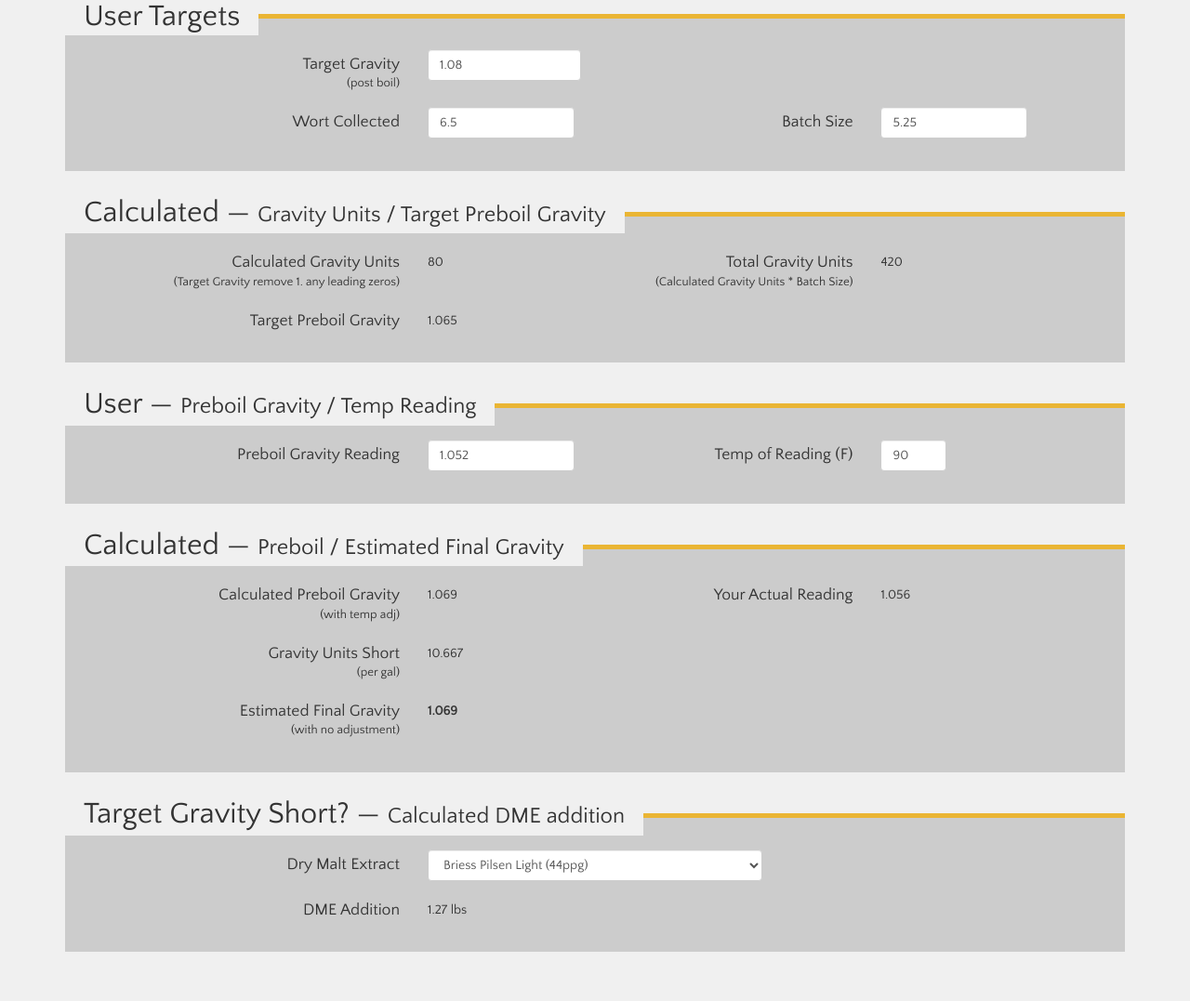
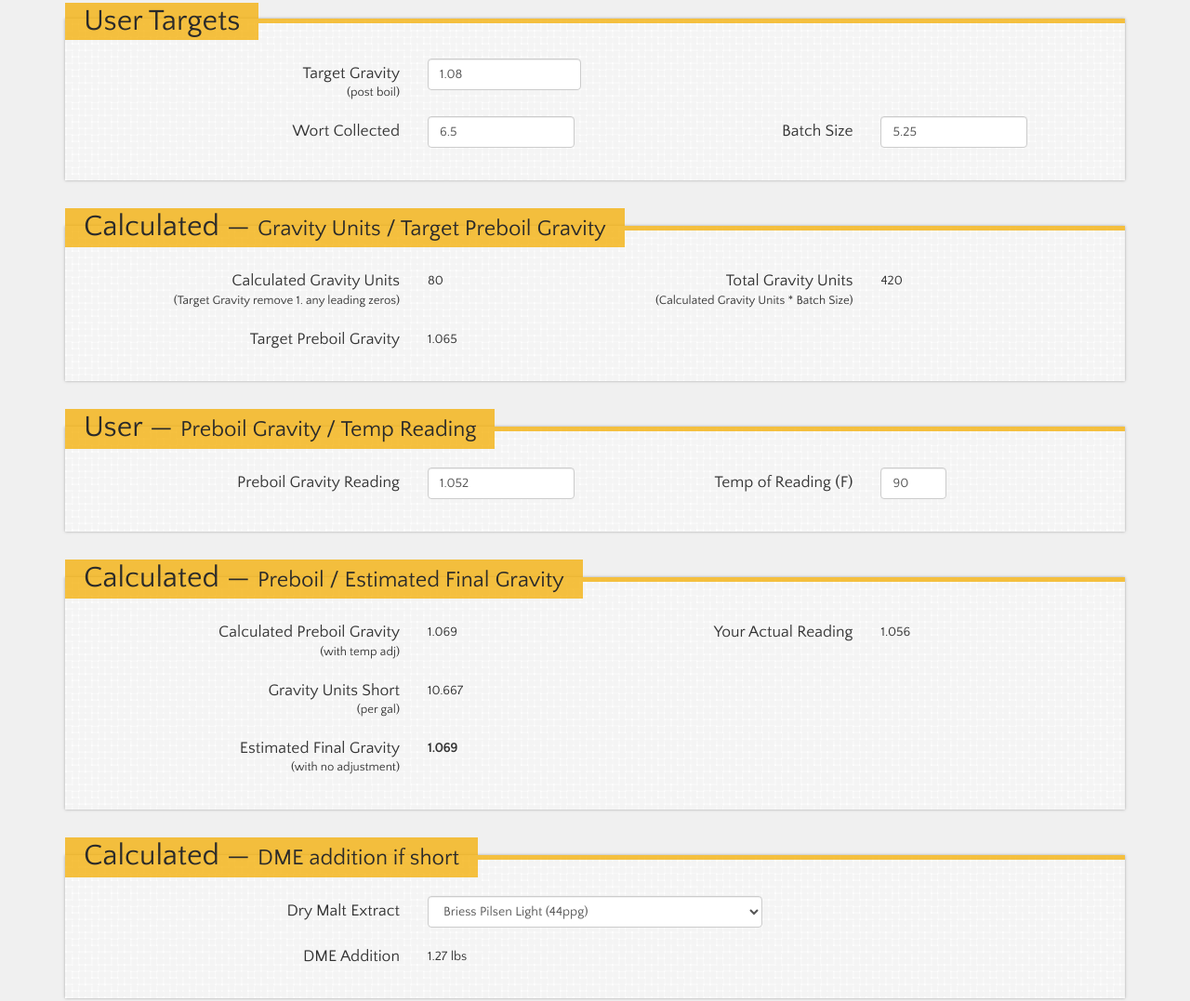
Before and after one commit to Boo-urns/hit-target-gravity, a website: page app/index.html in a window 1280 px wide. Shown: the part 277-1354 px from the top of the page at 93% size. Before the commit the page ends 1331 px from the top, so only its background shows below. Drawn offline with Linux system fonts and the light colour scheme.

Commit message:
Continued Styling

```diff
--- a/app/styles/app.sass
+++ b/app/styles/app.sass
@@ -49,16 +49,18 @@ fieldset
 	border-top: 5px solid $orange
 	margin-bottom: 30px
 	padding-bottom: 20px
-	background: #ccc
+	background: url(../images/lil_fiber.png)
+	box-shadow: 0px 0px 3px #a6a6a6
 
 legend
 	position: relative
 	width: auto
-	padding: 0 20px 10px
+	padding: 10px 20px
 	font-size: 32px
-	top: 5px
+	top: 0
 	border: none
-	background: rgb(240,240,240)
+	background: $orange
+	color: #2a2a2a
 
 label
 	font-weight: normal
--- a/app/views/main.html
+++ b/app/views/main.html
@@ -103,7 +103,7 @@
 
 
   <fieldset>
-  <legend>Target Gravity Short? &mdash; <span class="small">Calculated DME addition</span></legend>
+  <legend>Calculated &mdash; <span class="small">DME addition if short</span></legend>
   <div class="form-group">
     <label for="dme" class="col-md-4 control-label">Dry Malt Extract</label>
     <div class="col-md-4">
```
Also changed, not shown: app/images/lil_fiber.png (added), app/styles/app.css.
